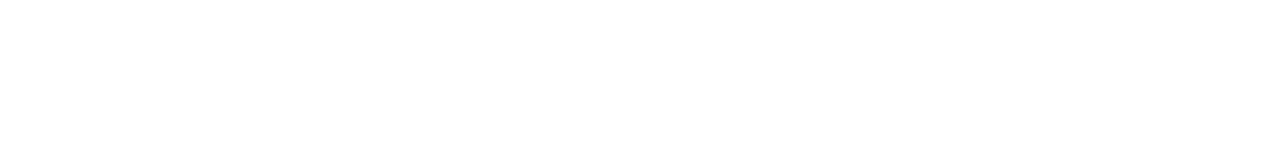
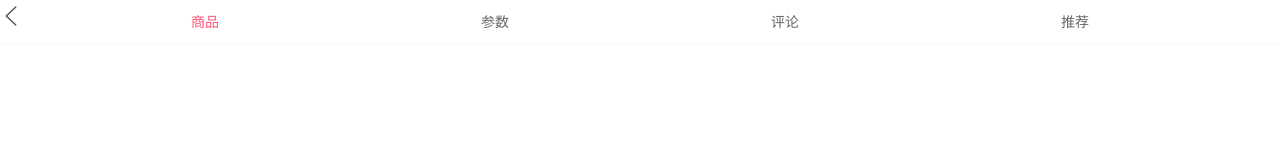
Before and after one commit to colorcat503/supermall, a Vue app: page /detail/1 in a window 1280 px wide. Shown: the top 160 px of the page. Built offline with nearby package versions, Linux system fonts and the light colour scheme.

Commit message:
'商品详情'

```diff
--- a/src/App.vue
+++ b/src/App.vue
@@ -1,6 +1,8 @@
 <template>
   <div id="app">
-    <router-view></router-view>
+    <keep-alive>
+      <router-view></router-view>
+    </keep-alive>
     <main-tabbar></main-tabbar>
   </div>
 </template>
--- a/src/components/common/scroll/Scroll.vue
+++ b/src/components/common/scroll/Scroll.vue
@@ -52,6 +52,7 @@
         this.scroll.finishPullUp();
       },
       refresh() {
+        // 刷新滚动 重新计数滚动高度
         this.scroll && this.scroll.refresh();
       }
     }
--- a/src/components/common/tabBar/TabBarItem.vue
+++ b/src/components/common/tabBar/TabBarItem.vue
@@ -31,7 +31,6 @@
     },
     methods: {
       itemClick() {
-        console.log(this.$route);
         this.$router.replace(this.path).catch(err => {});
       }
     }
--- a/src/components/content/goods/GoodsListItem.vue
+++ b/src/components/content/goods/GoodsListItem.vue
@@ -1,5 +1,5 @@
 <template>
-  <div class="goods-item">
+  <div class="goods-item" @click="itemClick">
     <!-- @loaad监听图片加载完成 -->
     <img :src="goodsItem.show.img" alt="123" @load="imgLoad" />
     <div class="goods-info">
@@ -28,6 +28,10 @@
       imgLoad() {
         // $bus 事件总线 需要在Vue.prototype.$bus = new Vue();
         this.$bus.$emit("itemImgLoad");
+      },
+      itemClick() {
+        this.$router.push(`./detail/${this.goodsItem.iid}`);
+        // this.$router.push({path:'./detail',qu})
       }
     }
   };
--- a/src/router/index.js
+++ b/src/router/index.js
@@ -5,6 +5,7 @@ const Home = () => import("../views/home/Home");
 const Category = () => import("../views/category/Category");
 const Cart = () => import("../views/cart/Cart");
 const Profile = () => import("../views/profile/Profile");
+const Detail = () => import("../views/detail/Detail");
 
 // 1.安装插件
 Vue.use(VueRouter);
@@ -30,6 +31,10 @@ const routes = [
   {
     path: "/profile",
     component: Profile
+  },
+  {
+    path: "/detail/:iid",
+    component: Detail
   }
 ];
 const router = new VueRouter({
--- /dev/null
+++ b/src/views/detail/Detail.vue
@@ -0,0 +1,28 @@
+<template>
+  <div id="detail">
+    <detail-bar>
+      <div slot="center">详情页</div>
+    </detail-bar>
+  </div>
+</template>
+
+<script>
+  import DetailBar from "./childComps/DetailBar";
+  export default {
+    name: "App",
+    components: {
+      "detail-bar": DetailBar
+    },
+    data() {
+      return {
+        iid: null
+      };
+    },
+    created() {
+      this.iid = this.$route.params.iid;
+      console.log(this.iid);
+    }
+  };
+</script>
+
+<style scoped></style>
--- /dev/null
+++ b/src/views/detail/childComps/DetailBar.vue
@@ -0,0 +1,53 @@
+<template>
+  <div id="detailBar">
+    <nav-bar>
+      <div slot="left" class="back">
+        <img src="~assets/img/common/back.svg" alt="" />
+      </div>
+      <div slot="center" class="titles">
+        <div
+          v-for="(item,index) in titles"
+          class="title-item"
+          :class="{active:currentIndex==index}"
+          @click="titleClick(index)"
+        >
+          {{ item }}
+        </div>
+      </div>
+    </nav-bar>
+  </div>
+</template>
+
+<script>
+  import NavBar from "components/common/navbar/NavBar";
+  export default {
+    name: "App",
+    components: {
+      "nav-bar": NavBar
+    },
+    data() {
+      return {
+        titles: ["商品", "参数", "评论", "推荐"],
+        currentIndex: 0
+      };
+    },
+    methods: {
+      titleClick(index) {
+        this.currentIndex = index;
+      }
+    }
+  };
+</script>
+
+<style scoped>
+  .titles {
+    display: flex;
+    font-size: 14px;
+  }
+  .title-item {
+    flex: 1;
+  }
+  .active {
+    color: var(--color-high-text);
+  }
+</style>
--- a/src/views/home/Home.vue
+++ b/src/views/home/Home.vue
@@ -3,6 +3,12 @@
     <nav-bar class="home-nav">
       <div slot="center">购物街</div>
     </nav-bar>
+    <tab-control
+      :titles="['流行','新款','精选']"
+      @tabClick="tabClick"
+      ref="tabControl1"
+      v-show="isTabFixed"
+    ></tab-control>
     <better-scroll
       class="content"
       ref="scroll"
@@ -11,13 +17,13 @@
       @scroll="contentScroll"
       @pullingUp="loadMore"
     >
-      <home-swiper :banners="banners"></home-swiper>
+      <home-swiper :banners="banners" @imgLoad="swiperLoad"></home-swiper>
       <recommend-view :recommends="recommends"></recommend-view>
       <feature-view></feature-view>
       <tab-control
-        class="tab-control"
         :titles="['流行','新款','精选']"
         @tabClick="tabClick"
+        ref="tabControl2"
       ></tab-control>
       <goods-list :goods="showGoods"> </goods-list>
     </better-scroll>
@@ -62,7 +68,10 @@
           sell: { page: 0, list: [] }
         },
         currentType: "pop",
-        isShowBackTop: false
+        isShowBackTop: false,
+        tabOffsetTop: 0,
+        isTabFixed: false,
+        saveY: 0
       };
     },
     computed: {
@@ -77,12 +86,22 @@
       this.getGoodsData("new");
       this.getGoodsData("sell");
     },
+    activated() {
+      this.$refs.scroll.scrollTo(0, this.saveY, 0);
+      this.$refs.scroll.refresh();
+    },
+    deactivated() {
+      this.saveY = this.$refs.scroll.scroll.y;
+    },
     mounted() {
       const refresh = debounce(this.$refs.scroll.refresh, 500);
       this.$bus.$on("itemImgLoad", () => {
         refresh();
       });
     },
+    // updated() {
+    //   this.tabOffsetTop = this.$refs.tabControl.$el.offsetTop;
+    // },
     methods: {
       // 事件监听
       tabClick(index) {
@@ -96,6 +115,8 @@
           case 2:
             this.currentType = "sell";
         }
+        this.$refs.tabControl1.currentIndex = index;
+        this.$refs.tabControl2.currentIndex = index;
       },
       backClick() {
         // 回到顶部
@@ -104,10 +125,14 @@
       contentScroll(opsition) {
         // backTop 组件的显示隐藏
         this.isShowBackTop = -opsition.y > 1000 ? true : false;
+        this.isTabFixed = -opsition.y > this.tabOffsetTop ? true : false;
       },
       loadMore() {
         // 下拉加载更多
         this.getGoodsData(this.currentType);
+      },
+      swiperLoad() {
+        this.tabOffsetTop = this.$refs.tabControl2.$el.offsetTop;
       },
       // 网络请求方法
       getHomeMultidata() {
@@ -131,23 +156,22 @@
 
 <style scoped>
   #home {
-    padding-top: 44px;
     height: 100vh;
     position: relative;
   }
   .home-nav {
     background-color: var(--color-tint);
     color: #ffffff;
-    position: fixed;
-    top: 0;
-    left: 0;
-    right: 0;
-    z-index: 9;
   }
   .tab-control {
     position: sticky;
     top: 44px;
     z-index: 8;
+  }
+  .fixed {
+    position: fixed;
+    top: 44px;
+    left: 0;
   }
   .content {
     /* height: 300px; */
--- a/src/views/home/childComps/HomeSwiper.vue
+++ b/src/views/home/childComps/HomeSwiper.vue
@@ -3,7 +3,7 @@
     <swiper-box>
       <swiper-item v-for="item in banners">
         <a :href="item.link">
-          <img :src="item.image" alt="" />
+          <img :src="item.image" alt="" @load="imgLoadFun" />
         </a>
       </swiper-item>
     </swiper-box>
@@ -27,7 +27,16 @@
       }
     },
     data() {
-      return {};
+      return {
+        imgLoad: false
+      };
+    },
+    methods: {
+      imgLoadFun() {
+        if (this.imgLoad) return;
+        this.$emit("imgLoad");
+        this.imgLoad = true;
+      }
     }
   };
 </script>
```
Also changed, not shown: src/components/common/swiper/Swiper.vue (+60 -38 lines).
